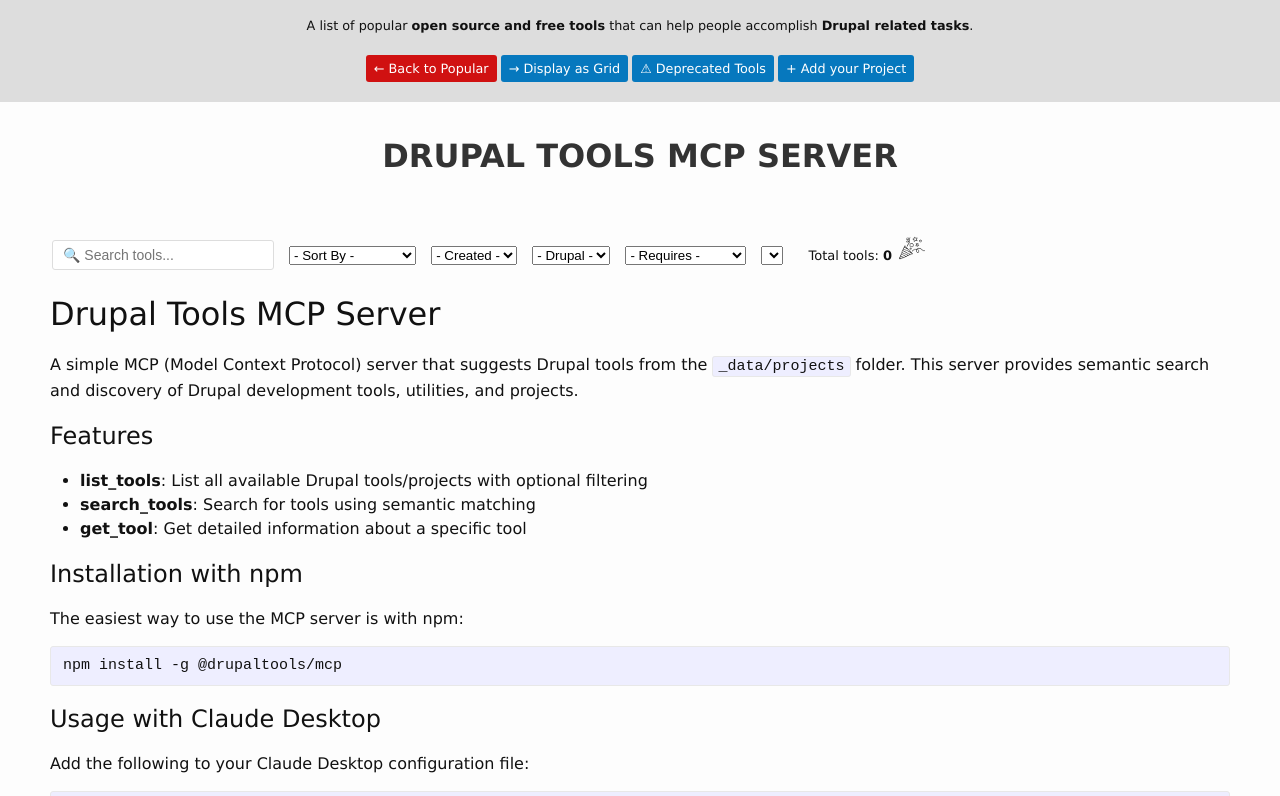
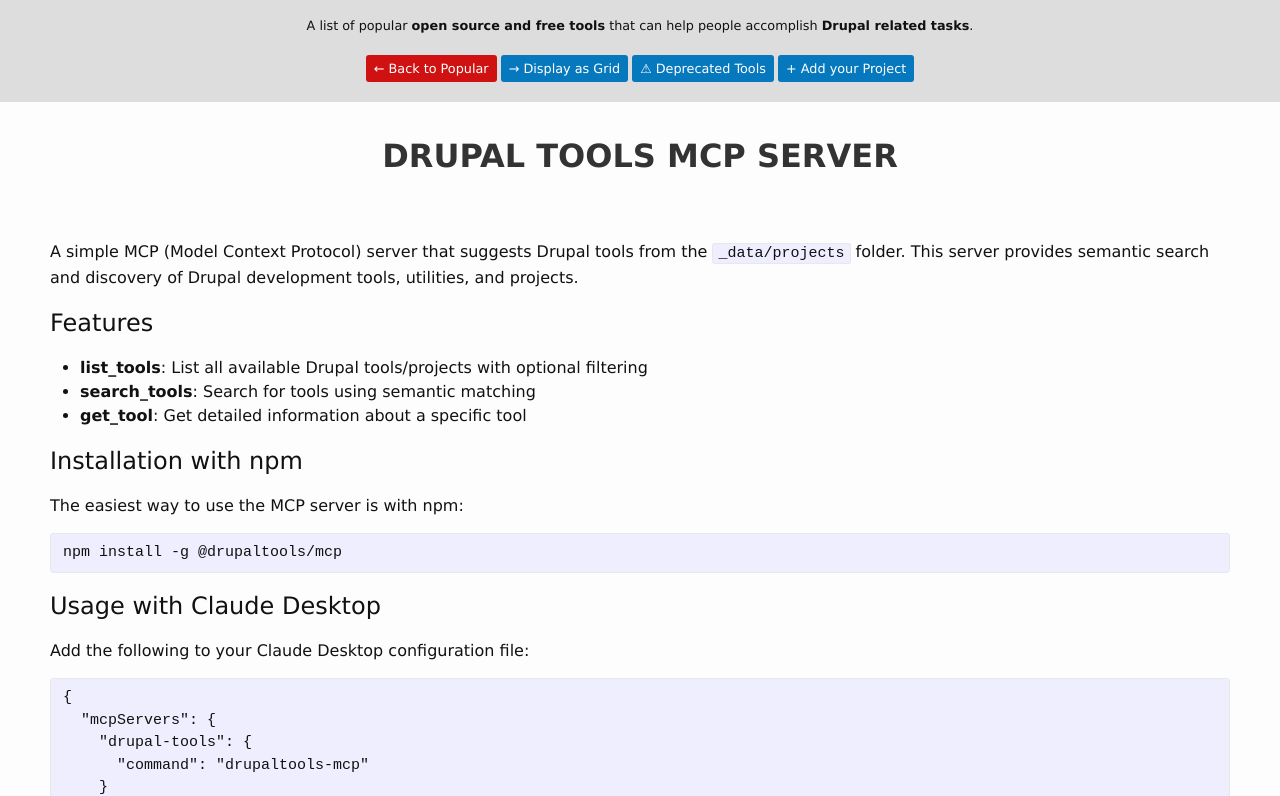
Before and after one commit to drupaltools/drupaltools.github.io, a Jekyll site: the page built from mcp-server/index.html, in a window 1280 px wide and 900 px high, cut to the strip 104-900 px from the top of the window. Built offline with Jekyll 4.4.1, drawn with Linux system fonts in a browser that asks for light colours.

Commit message:
Hide filters on /mcp-server page
- Update _layouts/default.html
  - Conditionally include filters.html unless page.url contains '/mcp-server'
  - Filters are now hidden on /mcp-server page while remaining on other pages

- Update mcp-server/index.html
  - Remove duplicate h1 title heading (title already set in front matter)

🤖 Generated with [Claude Code](https://claude.com/claude-code)

Co-Authored-By: Claude <noreply@anthropic.com>

```diff
--- a/_layouts/default.html
+++ b/_layouts/default.html
@@ -27,7 +27,9 @@
 
     <div class="page-content">
       <div class="project-wrapper">
-        {% include filters.html %}
+        {% unless page.url contains '/mcp-server' %}
+          {% include filters.html %}
+        {% endunless %}
         {{ content }}
       </div>
     </div>
--- a/mcp-server/index.html
+++ b/mcp-server/index.html
@@ -6,7 +6,6 @@ title: Drupal Tools MCP Server
 <div class="container">
   <div class="row">
     <div class="col-md-12">
-      <h1>Drupal Tools MCP Server</h1>
 
       <p>A simple MCP (Model Context Protocol) server that suggests Drupal tools from the <code>_data/projects</code> folder. This server provides semantic search and discovery of Drupal development tools, utilities, and projects.</p>
 
```
